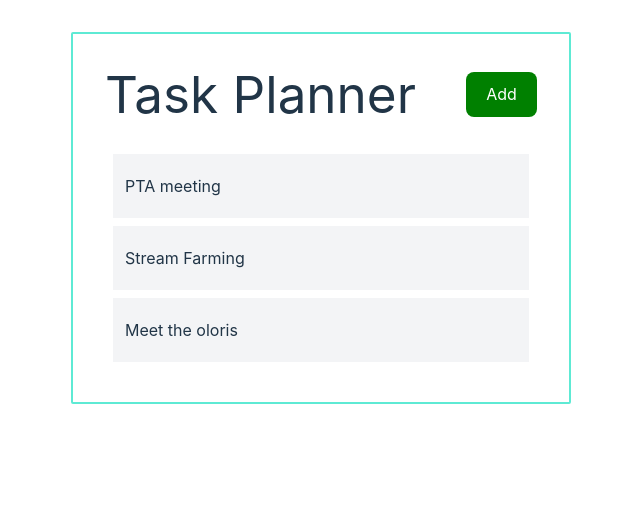
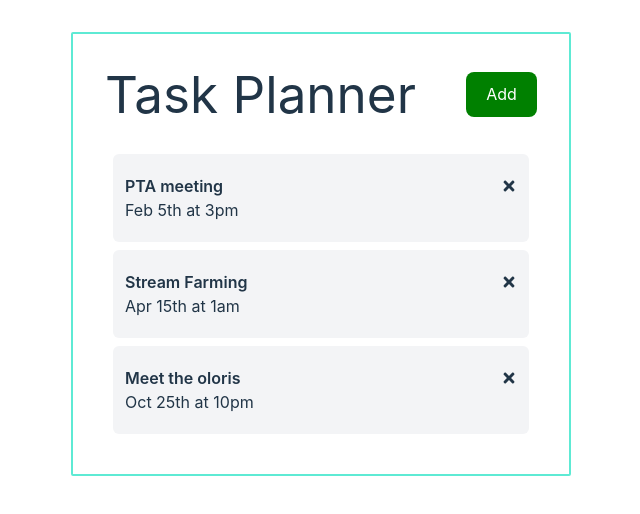
Before and after one commit to Sochuks/react-task-planner, a React (Vite) app: page / in a window 1280 px wide. Shown: the top 514 px of the page, without its empty margins (319-959 px from the left). Built offline with nearby package versions, Linux system fonts and the light colour scheme.

Commit message:
Using react icons as a component to add delete icon to task

```diff
--- a/src/components/Task.jsx
+++ b/src/components/Task.jsx
@@ -1,7 +1,10 @@
+import {FaTimes} from 'react-icons/fa'
+
 const Task = ({task}) => {
   return (
-    <div className="m-2 px-3 py-5 cursor-pointer bg-gray-100">
-        <h3 className="flex items-center justify-between">{task.text}</h3>
+    <div className="m-2 px-3 py-5 cursor-pointer bg-gray-100 rounded-md">
+            <h3 className="flex items-center justify-between font-semibold">{task.text} <FaTimes /></h3>
+            <p>{task.day}</p>
     </div>
   )
 }
```
